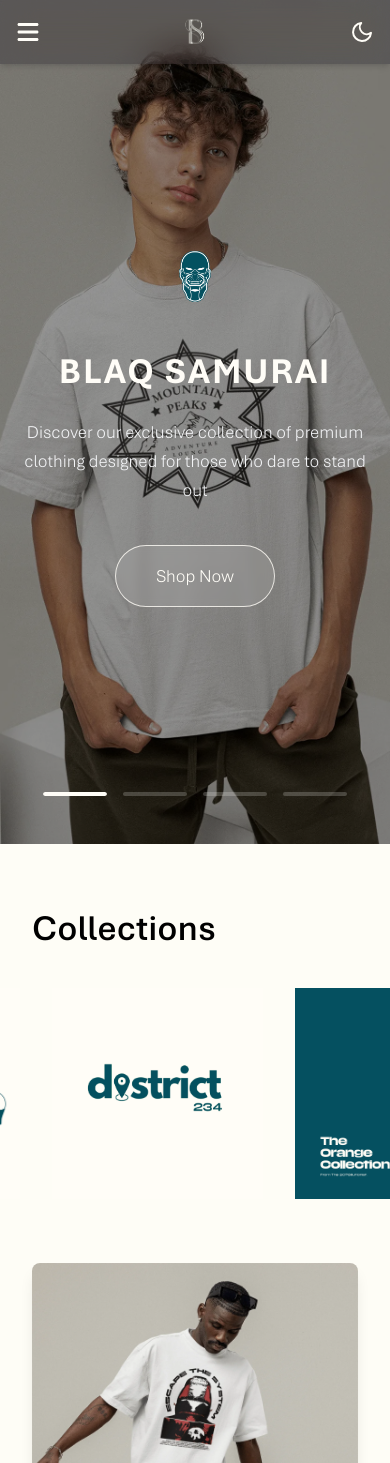
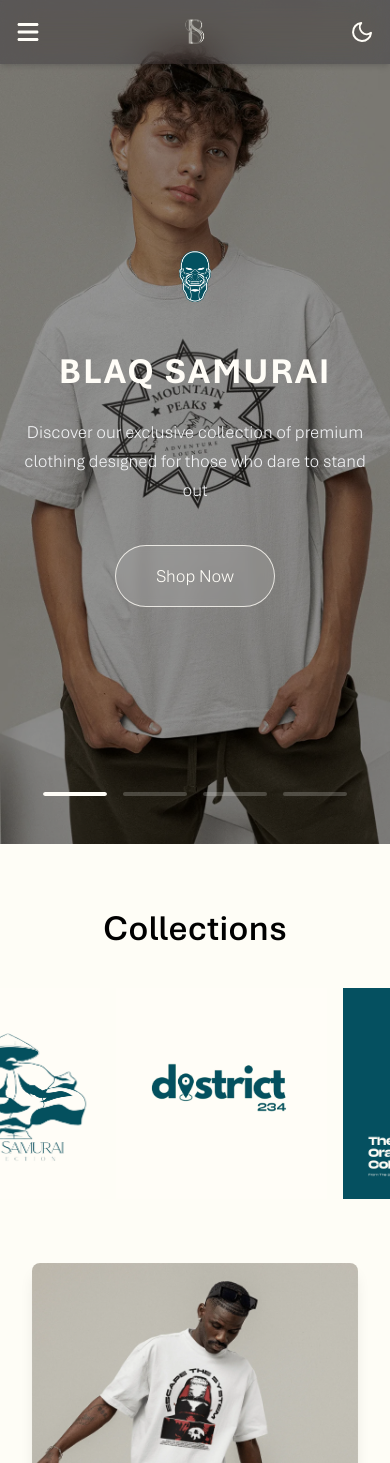
Before and after one commit to i-amdash/blaq_samurai, a Next.js app: page / in a window 390 px wide. Shown: the top 1463 px of the page. Built offline with nearby package versions, Linux system fonts and the light colour scheme.

Commit message:
fixing collections on mobile phones

```diff
--- a/components/HomeCollections.tsx
+++ b/components/HomeCollections.tsx
@@ -56,7 +56,7 @@
   }
 
   return (
-    <section className="relative py-16 bg-background-color dark:bg-dark-bg dark:text-white flex flex-col items-start">
+    <section className="relative py-16 bg-background-color dark:bg-dark-bg dark:text-white flex flex-col items-center md:items-start">
       <div className="flex justify-start items-start sm:px-12 px-8 pb-10">
         <h4 className="text-4xl font-[500]">Collections</h4>
       </div>
@@ -65,7 +65,7 @@
         className="w-full overflow-x-auto z-10 scrollbar-hide"
         style={{ whiteSpace: "nowrap", scrollBehavior: "auto" }}
       >
-        <div className="flex flex-nowrap md:justify-between gap-8 min-w-max lg:min-w-0">
+        <div className="flex flex-nowrap md:justify-between gap-4 md:gap-8 min-w-max lg:min-w-0">
           {/* First Card */}
           <a href="https://store.blaqsamurai.com/collections/custom-orders" className="cursor-pointer flex-shrink-0 flex flex-col group overflow-hidden">
             <div className="h-[25vh] overflow-hidden">
```
